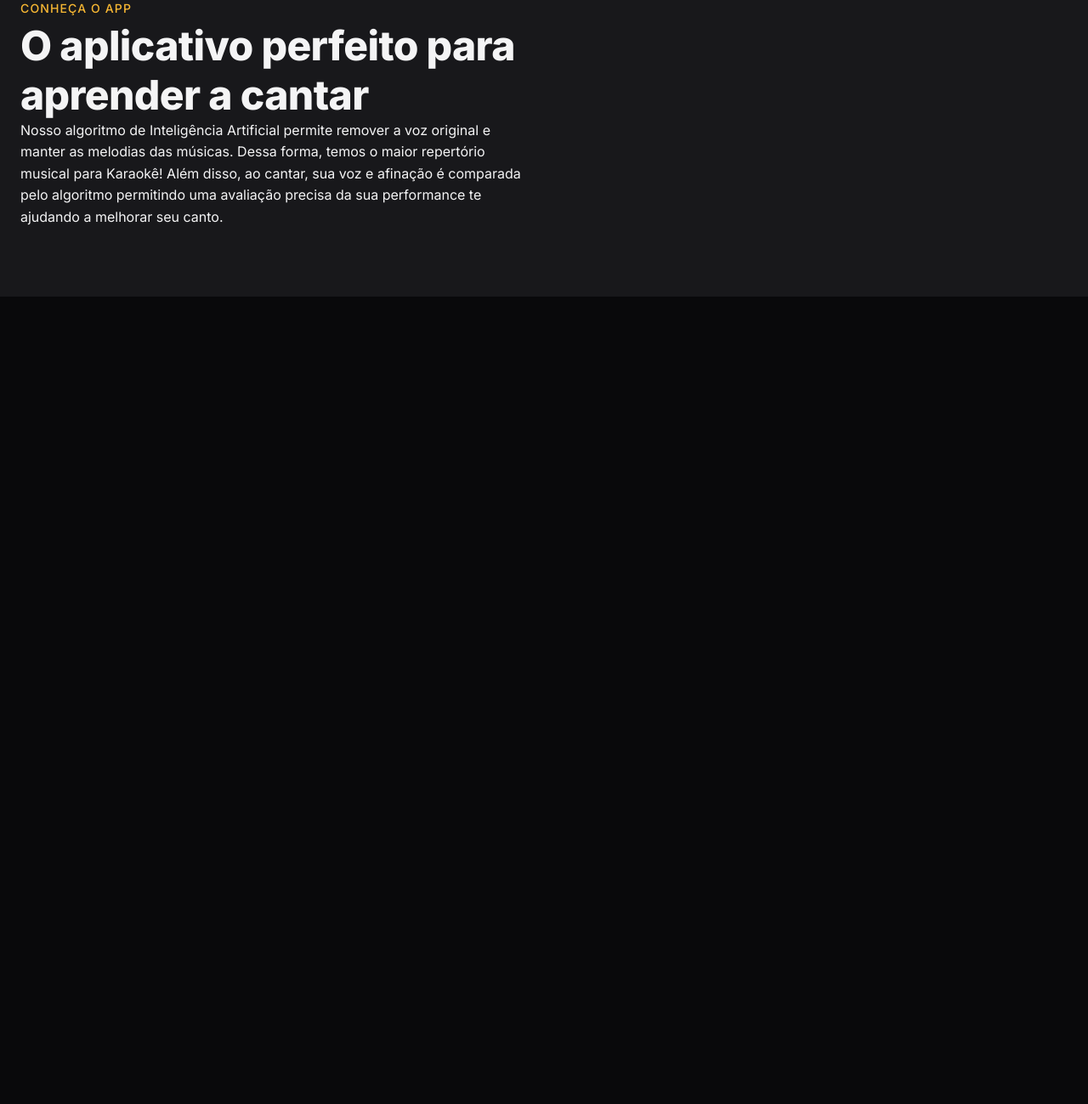
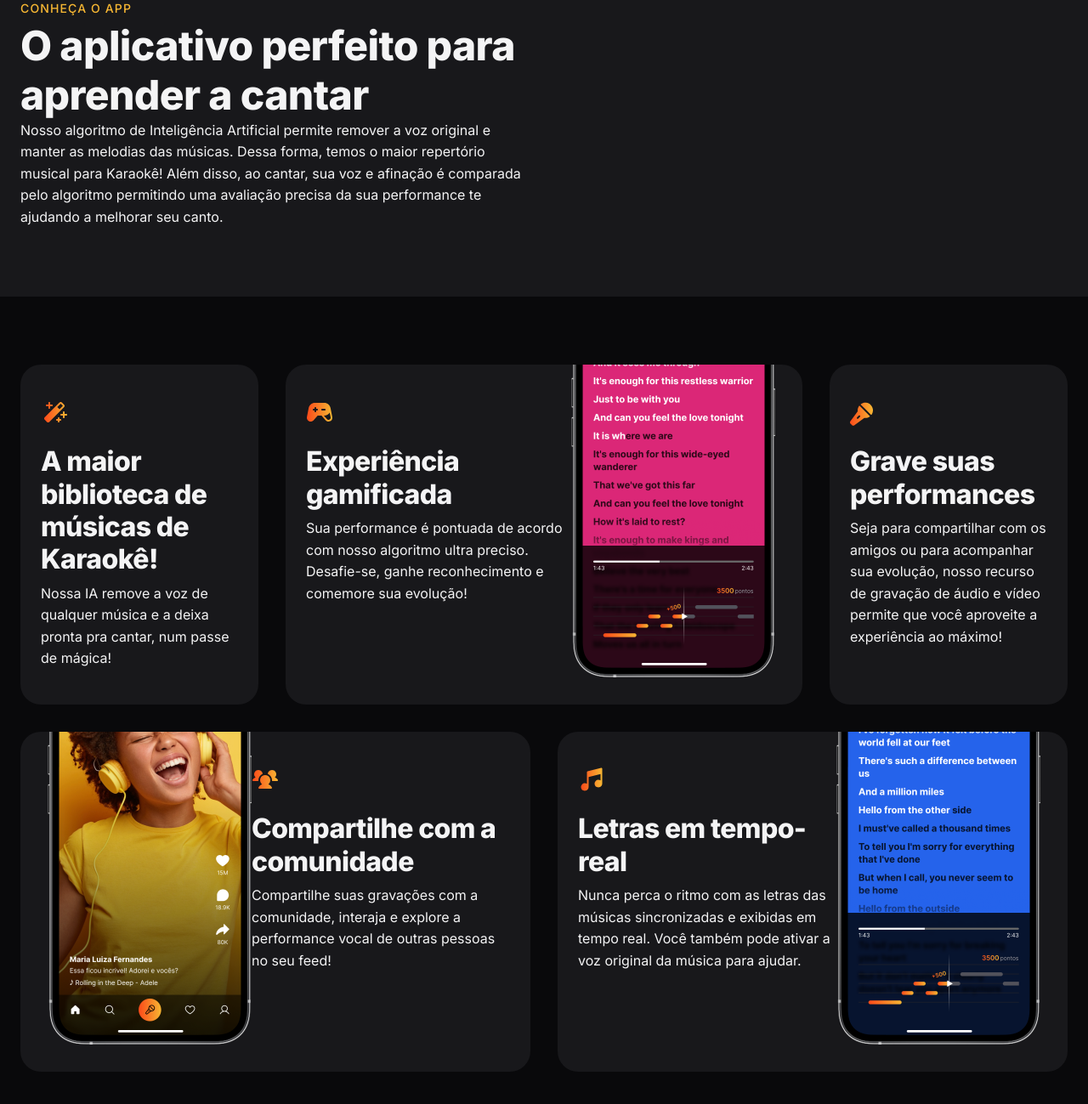
Before and after one commit to lucasaraujope/zingen-kraok-, a plain HTML site: page index.html in a window 1280 px wide. Shown: the part 961-2260 px from the top of the page at 85% size. Before the commit the page ends 1310 px from the top, so only its background shows below. Drawn offline with Linux system fonts and the light colour scheme.

Commit message:
Finalizando section de features

```diff
--- /dev/null
+++ b/Style/cards.css
@@ -0,0 +1,13 @@
+.card{
+    background-color: var(--surface-color);
+    border: 1px solid var(--stroke-color);
+    border-radius: 1.5rem;
+
+    & h3{
+        margin-top: 1rem;
+    }
+
+    & p{
+        margin-top: .5rem;
+    }
+}
--- /dev/null
+++ b/Style/features.css
@@ -0,0 +1,68 @@
+#features{
+    & .cards {
+        grid-template-columns: 17.5rem 1fr 1fr 17.5rem;
+        grid-template-rows: 25rem 25rem;
+        gap: 2rem;
+    }
+
+    & .card{
+        position: relative;
+        overflow: hidden;
+
+        & img.desktop-only{
+            position: absolute;
+            max-width: 15rem;
+            filter: drop-shadow(1rem 1rem 4rem rgb(0, 0, 0 / 0.34));
+
+        }
+    }
+
+    & .card:nth-child(1){
+        grid-column: 1/2;
+    }
+
+    & .card:nth-child(2){
+        grid-column: 2/4;
+
+        & > div{
+           max-width: 20rem;
+        }
+
+        & .desktop-only{
+            bottom: 2rem;
+            right: 2rem;
+        }
+    }
+
+    & .card:nth-child(3){
+        grid-column: 4/5;
+    }
+
+    & .card:nth-child(4){
+        grid-column: 1/3;
+        grid-row: 2/3;
+
+        & > div{
+           max-width: 19rem;
+           margin-left: auto;
+        }
+
+        & .desktop-only{
+            bottom: 2rem;
+            left: 2rem;
+        }
+    }
+
+    & .card:nth-child(5){
+        grid-column: 3/5;
+
+        & > div{
+           max-width: 20rem;
+        }
+
+        & .desktop-only{
+            bottom: 2rem;
+            right: 2rem;
+        }
+    }
+}
--- a/Style/index.css
+++ b/Style/index.css
@@ -6,3 +6,5 @@
 @import url(hero.css);
 @import url(sections.css);
 @import url(about.css);
+@import url(cards.css);
+@import url(features.css) (width >= 80rem);
--- a/index.html
+++ b/index.html
@@ -67,5 +67,46 @@
         </div>
     </section>
 
+    <section id="features">
+       <div class="cards container py-xl grid gap-1.5">
+            <div class="card py-lg px-lg">
+                <img src="Assets/icons/MagicWand.svg" alt="">
+                <h3>A maior biblioteca de músicas de Karaokê!</h3>
+                <p>Nossa IA remove a voz de qualquer música e a deixa pronta pra cantar, num passe de mágica!</p>
+            </div>
 
+            <div class="card py-lg px-lg">
+                <div>
+                    <img src="Assets/icons/GameController.svg" alt="">
+                    <h3>Experiência gamificada</h3>
+                    <p>Sua performance é pontuada de acordo com nosso algoritmo ultra preciso. Desafie-se, ganhe reconhecimento e comemore sua evolução!</p>
+                </div>
+                <img class="desktop-only" src="Assets/Tela 2.png" alt="">
+            </div>
+
+            <div class="card py-lg px-lg">
+                <img src="Assets/icons/MicrophoneStage.svg" alt="">
+                <h3>Grave suas performances</h3>
+                <p>Seja para compartilhar com os amigos ou para acompanhar sua evolução, nosso recurso de gravação de áudio e vídeo permite que você aproveite a experiência ao máximo! </p>
+            </div>
+
+            <div class="card py-lg px-lg">
+                <div>
+                    <img src="Assets/icons/UsersThree.svg" alt="">
+                    <h3>Compartilhe com a comunidade</h3>
+                    <p>Compartilhe suas gravações com a comunidade, interaja e explore a performance vocal de outras pessoas no seu feed!</p>
+                </div>
+                <img class="desktop-only" src="Assets/Tela 1.png" alt="">
+            </div>
+
+            <div class="card py-lg px-lg">
+                <div>
+                    <img src="Assets/icons/MusicNotes.svg" alt="">
+                    <h3>Letras em tempo-real</h3>
+                    <p>Nunca perca o ritmo com as letras das músicas sincronizadas e exibidas em tempo real. Você também pode ativar a voz original da música para ajudar.</p>
+                </div>
+                <img class="desktop-only" src="Assets/Tela 3.png" alt="">
+            </div>
+       </div>
+    </section>
 </html>
```
